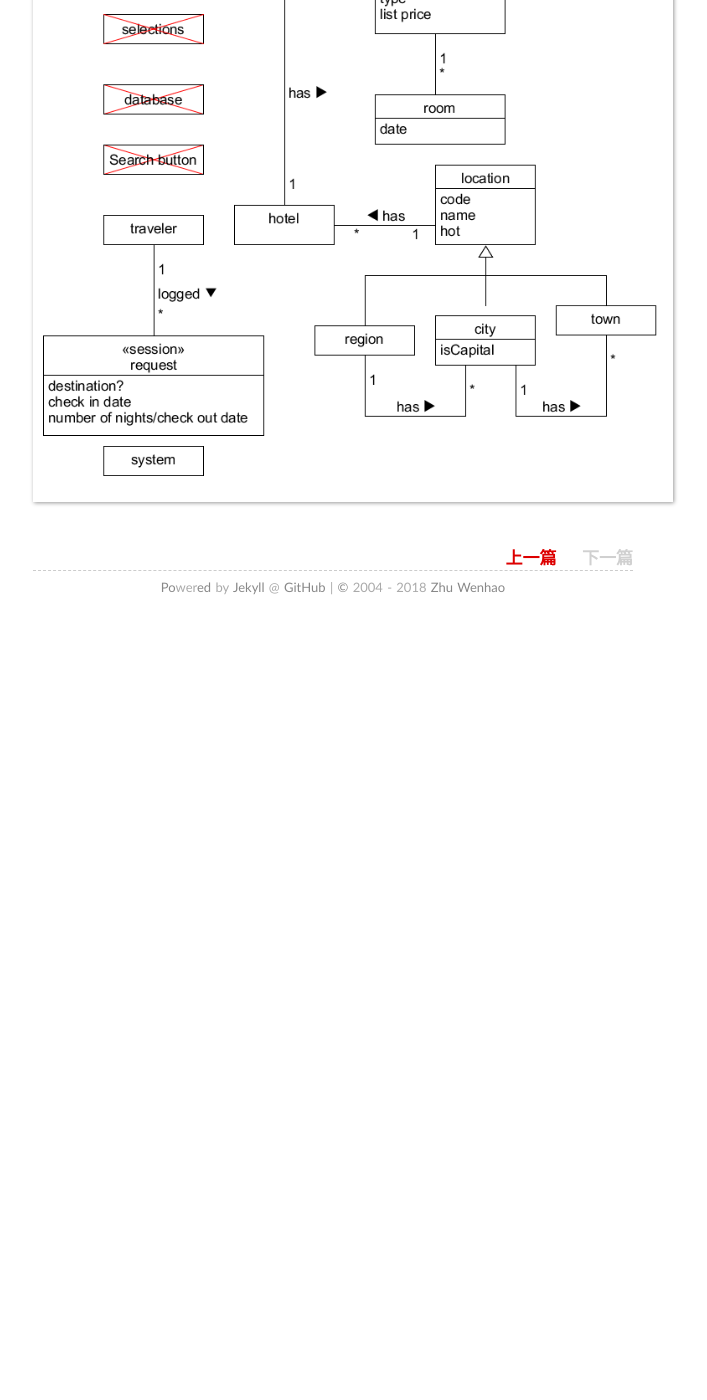
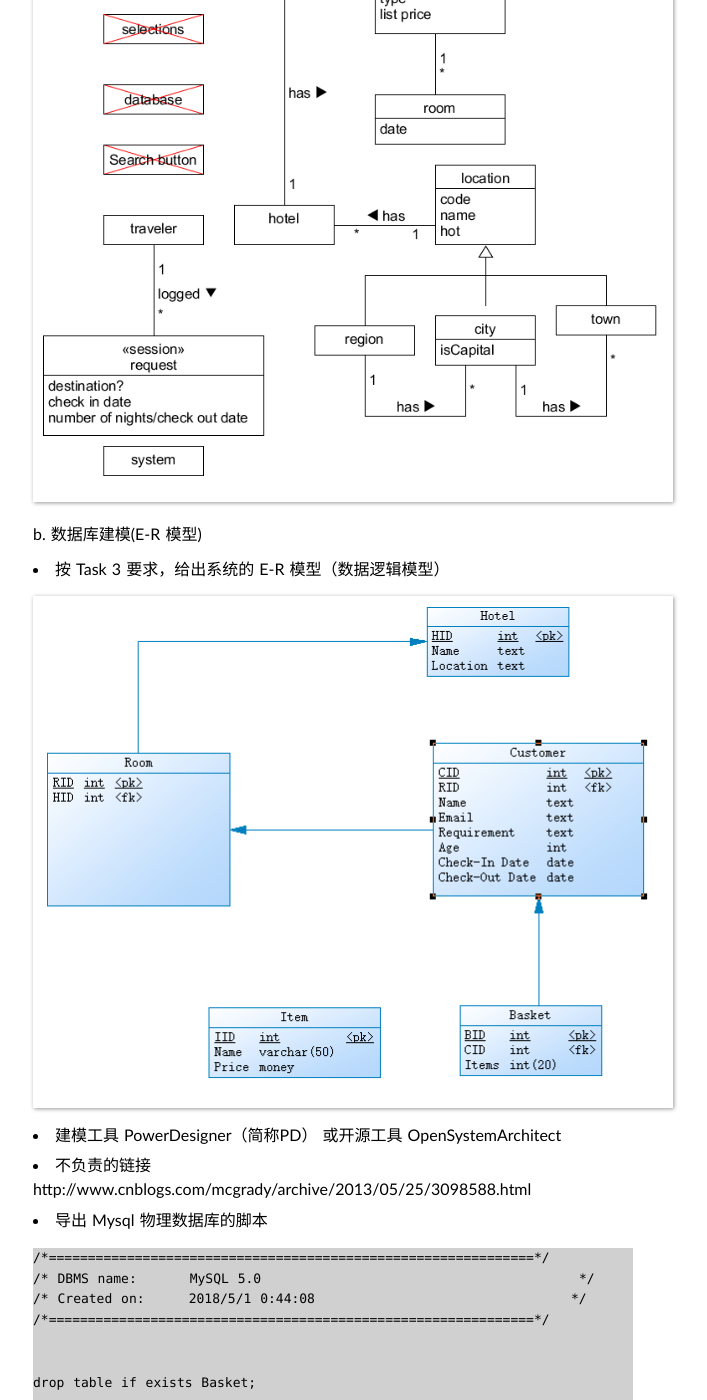
Before and after one commit to zhuwh9/zhuwh9.github.io, a Jekyll site: the page built from _posts/2018-04-30-lesson7.md, in a window 1280 px wide and 1400 px high, scrolled down 432 px. Shown: the whole window, without its empty margins (307-1014 px from the left). Built offline with Jekyll 4.4.1, drawn with Linux system fonts in a browser that asks for light colours; comment, search, counter and statistics services are not loaded; before the commit the page ends 1062 px from its top, so only the background shows below that; some of the changed text lies outside the part shown.

Commit message:
update posts lesson 7

````diff
--- a/_posts/2018-04-30-lesson7.md
+++ b/_posts/2018-04-30-lesson7.md
@@ -16,3 +16,106 @@ tags: 博客
 **答：**
 
 ![](https://github.com/zhuwh9/zhuwh9.github.io/blob/master/images/lesson7/pic1.png?raw=true)
+
+b. 数据库建模(E-R 模型)
+- 按 Task 3 要求，给出系统的 E-R 模型（数据逻辑模型）
+
+![](https://github.com/zhuwh9/zhuwh9.github.io/blob/master/images/lesson7/pic2.png?raw=true)
+
+- 建模工具 PowerDesigner（简称PD） 或开源工具 OpenSystemArchitect
+- 不负责的链接 http://www.cnblogs.com/mcgrady/archive/2013/05/25/3098588.html
+- 导出 Mysql 物理数据库的脚本
+
+```mysql
+/*==============================================================*/
+/* DBMS name:      MySQL 5.0                                    */
+/* Created on:     2018/5/1 0:44:08                             */
+/*==============================================================*/
+
+
+drop table if exists Basket;
+
+drop table if exists Customer;
+
+drop table if exists Hotel;
+
+drop table if exists Item;
+
+drop table if exists Room;
+
+/*==============================================================*/
+/* Table: Basket                                                */
+/*==============================================================*/
+create table Basket
+(
+   BID                  int not null,
+   CID                  int,
+   Items                int(20),
+   primary key (BID)
+);
+
+/*==============================================================*/
+/* Table: Customer                                              */
+/*==============================================================*/
+create table Customer
+(
+   CID                  int not null,
+   RID                  int,
+   Name                 text,
+   Email                text,
+   Requirement          text,
+   Age                  int,
+   "Check-In Date"      date,
+   "Check-Out Date"     date,
+   primary key (CID)
+);
+
+/*==============================================================*/
+/* Table: Hotel                                                 */
+/*==============================================================*/
+create table Hotel
+(
+   HID                  int not null,
+   Name                 text,
+   Location             text,
+   primary key (HID)
+);
+
+/*==============================================================*/
+/* Table: Item                                                  */
+/*==============================================================*/
+create table Item
+(
+   IID                  int not null,
+   Name                 varchar(50),
+   Price                money,
+   primary key (IID)
+);
+
+/*==============================================================*/
+/* Table: Room                                                  */
+/*==============================================================*/
+create table Room
+(
+   RID                  int not null,
+   HID                  int not null,
+   primary key (RID)
+);
+
+alter table Basket add constraint FK_Reference_3 foreign key (CID)
+      references Customer (CID) on delete restrict on update restrict;
+
+alter table Customer add constraint FK_Reference_2 foreign key (RID)
+      references Room (RID) on delete restrict on update restrict;
+
+alter table Room add constraint FK_ROOM_REFERENCE_HOTEL foreign key (HID)
+      references Hotel (HID) on delete restrict on update restrict;
+
+
+```
+
+- 简单叙说 数据库逻辑模型 与 领域模型 的异同
+
+> 异：领域模型主要是概念设计，并不一定用于程序开发设计，而数据库逻辑模型对于程序设计开发的数据模型设计十分重要。
+>
+> 同：两者都将业务或自然语言描述的需求转化为模型，用简单的模型关系表述。
````
Also changed, not shown: images/lesson7/pic2.png (added).
